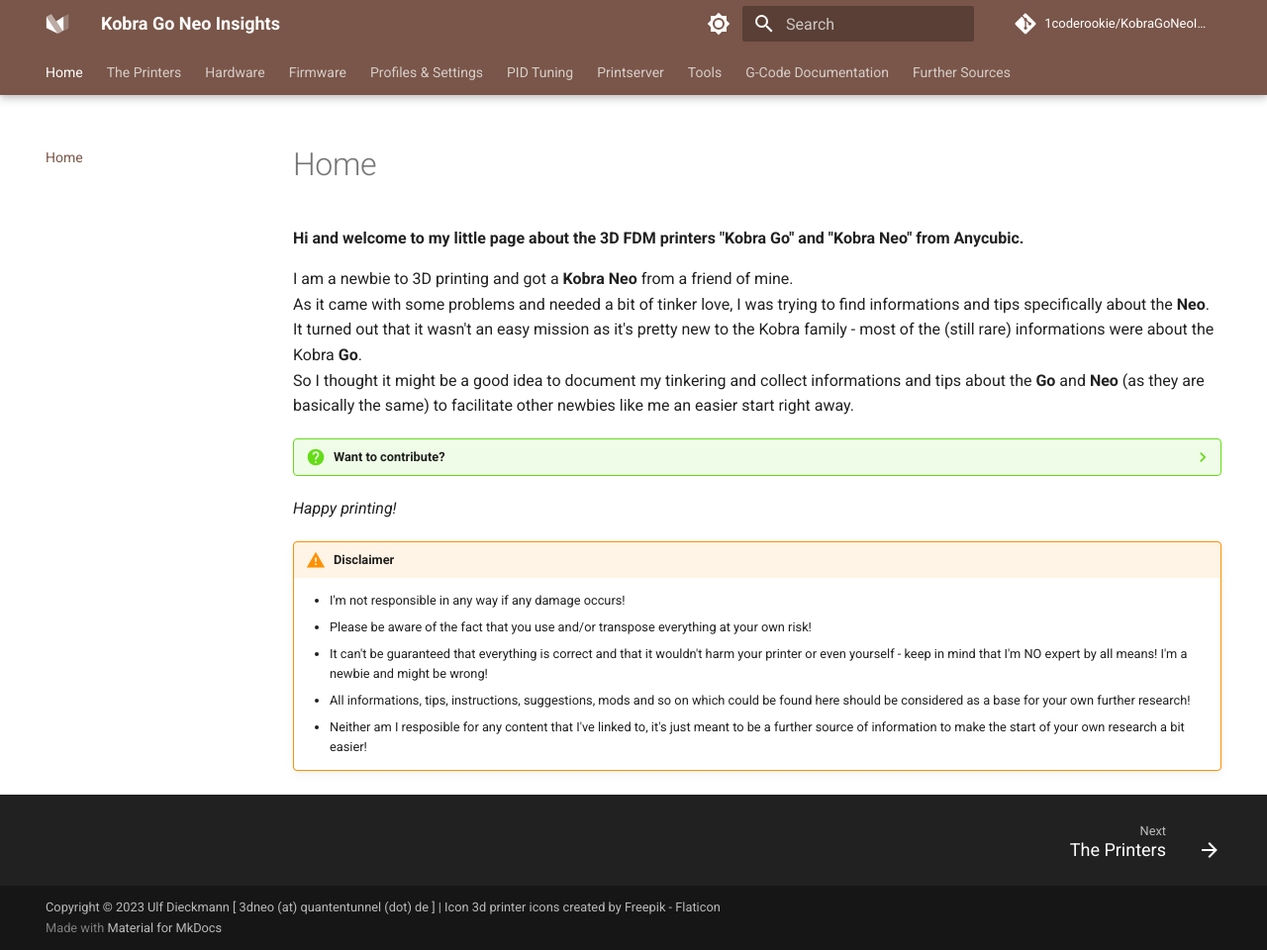
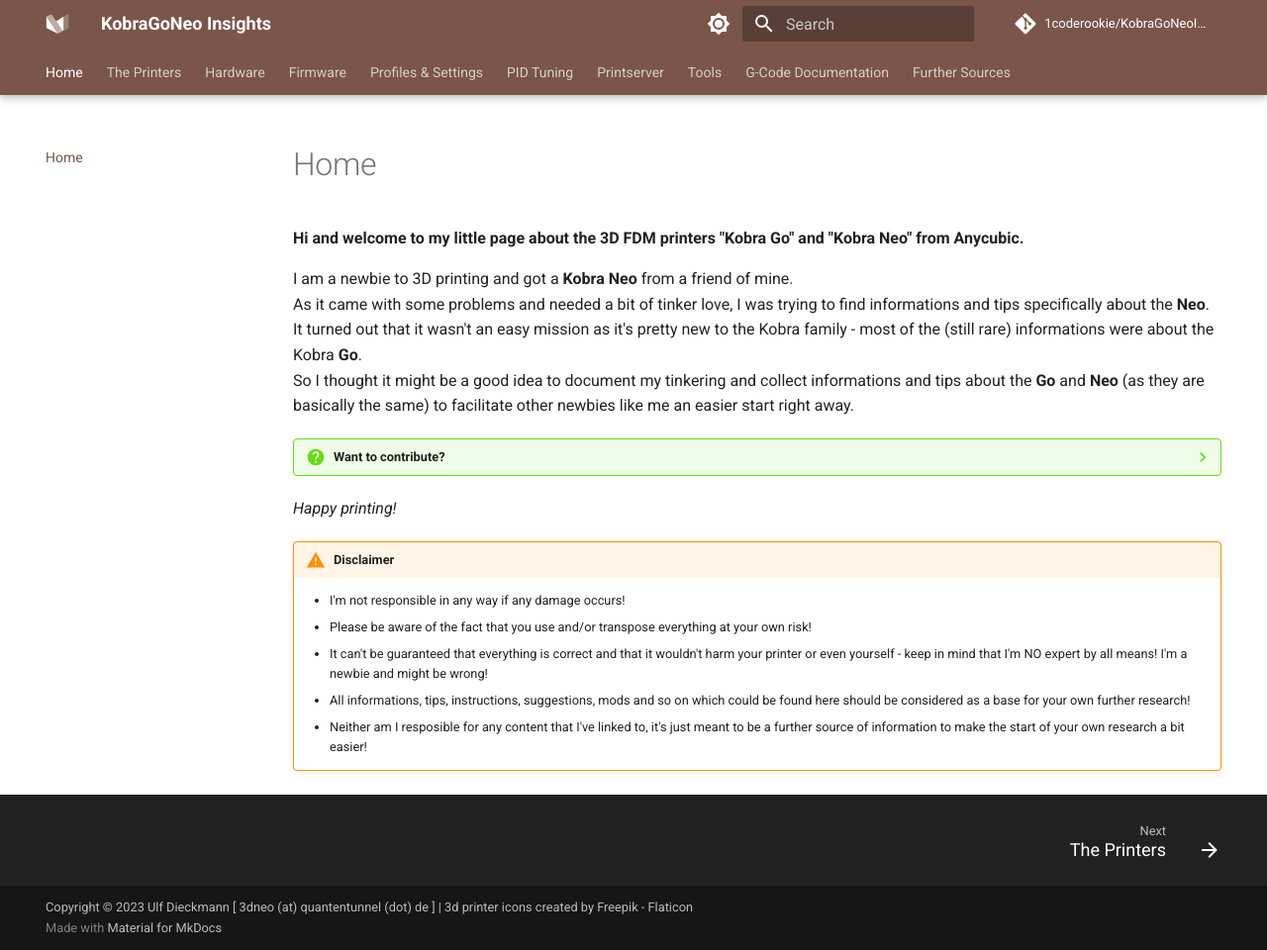
Before and after one commit to 1coderookie/KobraGoNeoInsights, an MkDocs documentation site: the page built from docs/index.md, in a window 1280 px wide and 960 px high. Shown: the whole window at 99% size. Built offline with MkDocs 1.6.1 and Material for MkDocs 9.7.7, drawn with Linux system fonts in a browser that asks for light colours; comment, search, counter and statistics services are not loaded.

Commit message:
Update mkdocs.yml

```diff
--- a/mkdocs.yml
+++ b/mkdocs.yml
@@ -1,5 +1,5 @@
 # Project information
-site_name: Kobra Go Neo Insights
+site_name: KobraGoNeo Insights
 site_url: https://1coderookie.github.io/KobraGoNeoInsights/
 site_author: Ulf Dieckmann
 site_description: Informations, tips, tweaks and mods about and for the Anycubic 3D FDM printers Kobra Go and Kobra Neo.
@@ -9,7 +9,7 @@
 repo_url: https://github.com/1coderookie/KobraGoNeoInsights
 
 # Copyright
-copyright: Copyright &copy; 2023 Ulf Dieckmann [ 3dneo (at) quantentunnel (dot) de ] | Icon <a href="https://www.flaticon.com/free-icons/3d-printer" title="3d printer icons">3d printer icons created by Freepik - Flaticon</a>
+copyright: Copyright &copy; 2023 Ulf Dieckmann [ 3dneo (at) quantentunnel (dot) de ] | <a href="https://www.flaticon.com/free-icons/3d-printer" title="3d printer icons">3d printer icons created by Freepik - Flaticon</a>
 
 # Configuration
 theme:
```
